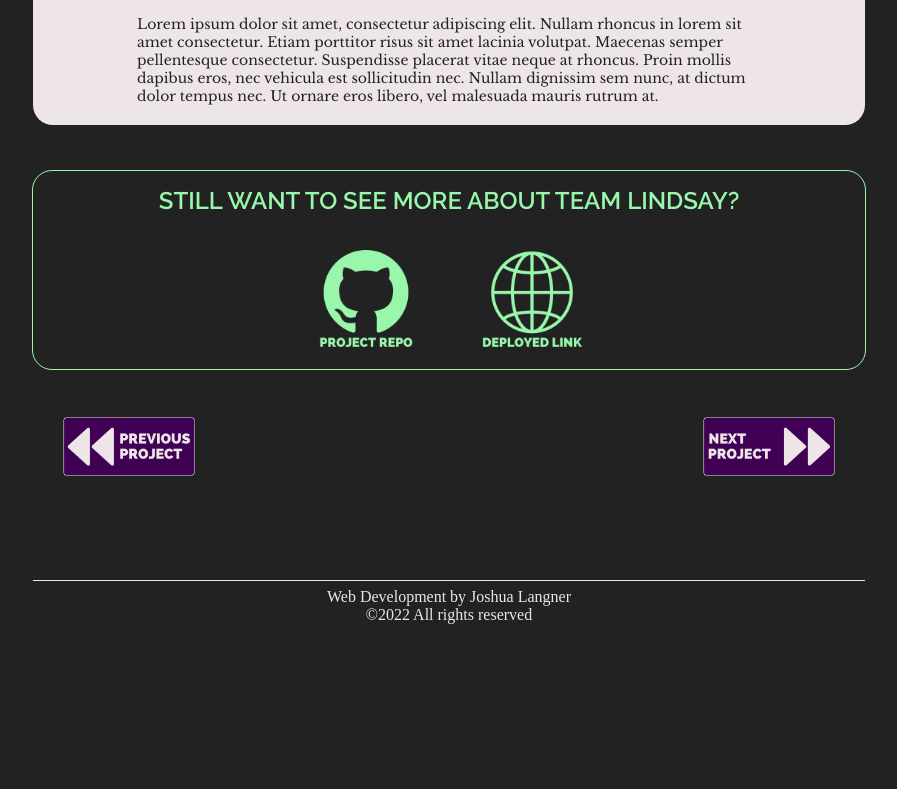
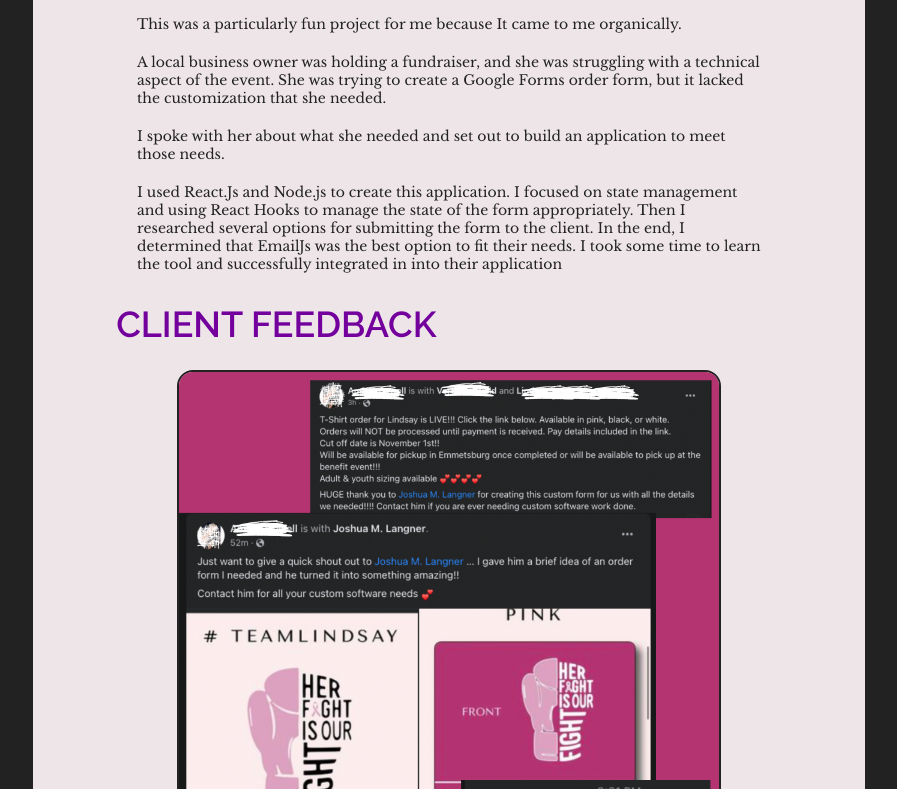
Before and after one commit to jlangner87/JoshuaLangner2, a React (Create React App) app in the folder client/: page /portfolio/order_form in a window 1280 px wide. Shown: the part 811-1600 px from the top of the page, without its empty margins (191-1088 px from the left). Before the commit the page ends 1442 px from the top, so only its background shows below. Built offline with nearby package versions, Linux system fonts and the light colour scheme.

Commit message:
populate team lindsay project page with summary and artifact images // format artifacts image.

```diff
--- a/client/src/pages/project_pages/Projects.css
+++ b/client/src/pages/project_pages/Projects.css
@@ -150,10 +150,18 @@
   font-family: 'Libre Baskerville', serif;
   font-size: 14px;
   list-style: none;
+  margin-top: -10px;
 }
 
 .project_summary_list_item {
   padding: 5px;
+}
+
+.project_artifact {
+  width: 65%;
+  margin: 15px auto 30px auto;
+  border: 2px solid #222222;
+  border-radius: 16px;
 }
 
 
@@ -161,6 +169,10 @@
 
   .project_splash {
     width: 95%;
+  }
+  .project_artifact {
+    width: 95%;
+    border: 1px solid #222222;
   }
 
   .project_title {
--- a/client/src/pages/project_pages/lindsay.jsx
+++ b/client/src/pages/project_pages/lindsay.jsx
@@ -2,6 +2,7 @@ import { NavLink } from 'react-router-dom'
 import './Projects.css'
 import home from './project_images/home_icon.png'
 import lindsay from './project_images/lindsay.png'
+import feedback from './project_images/feedback.png'
 import repo from './project_images/repo.png'
 import link from './project_images/link.png'
 import previous from './project_images/previous.png'
@@ -21,8 +22,14 @@ function Lindsay() {
       <img src={lindsay} className='project_splash' alt='team lindsay order form'/>
       <div className='project_summary'>
         <h3 className='project_summary_title'>About Team Lindsay</h3>
-        <p className='project_summary_body'>Lorem ipsum dolor sit amet, consectetur adipiscing elit. Nullam rhoncus in lorem sit amet consectetur. Etiam porttitor risus sit amet lacinia volutpat. Maecenas semper pellentesque consectetur. Suspendisse placerat vitae neque at rhoncus. Proin mollis dapibus eros, nec vehicula est sollicitudin nec. Nullam dignissim sem nunc, at dictum dolor tempus nec. Ut ornare eros libero, vel malesuada mauris rutrum at.</p>
+        <p className='project_summary_body'>This was a particularly fun project for me because It came to me organically.</p>
+        <p className='project_summary_body'>A local business owner was holding a fundraiser, and she was struggling with a technical aspect of the event. She was trying to create a Google Forms order form, but it lacked the customization that she needed.</p>
+        <p className='project_summary_body'>I spoke with her about what she needed and set out to build an application to meet those needs.</p>
+        <p className='project_summary_body'>I used React.Js and Node.js to create this application. I focused on state management and using React Hooks to manage the state of the form appropriately. Then I researched several options for submitting the form to the client. In the end, I determined that EmailJs was the best option to fit their needs. I took some time to learn the tool and successfully integrated in into their application</p>
+        <h3 className='project_summary_title'>Client Feedback</h3>
+        <img src={feedback} alt="client feedback for this application: I gave him a brief idea of an order form i needed and he turned it into something amazing" className='project_artifact' />
       </div>
+
       <div className='project_links_container'>
       <h3 className='project_links_title'>Still want to see more about Team Lindsay?</h3>
       <div className='project_logo_container'>
```
Also changed, not shown: client/src/pages/project_pages/project_images/feedback.png (added).
